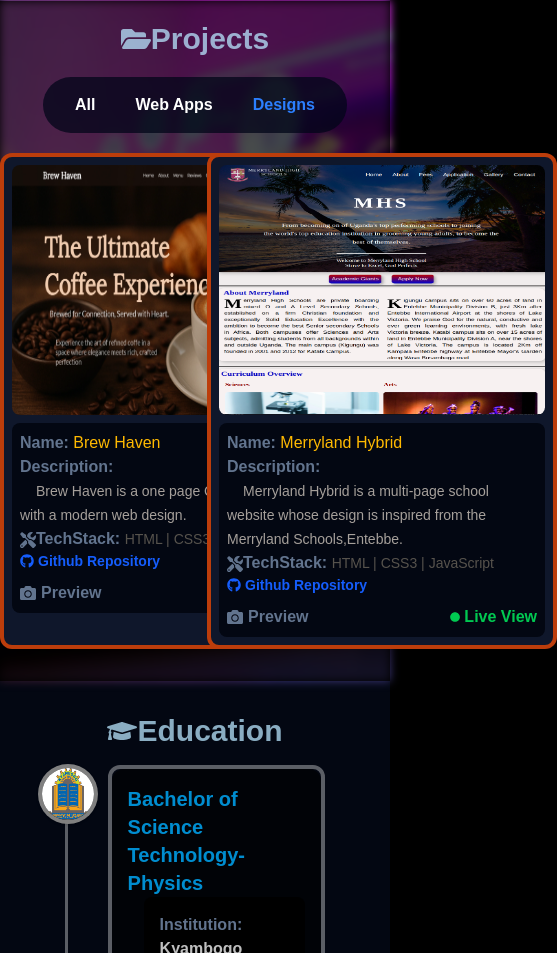
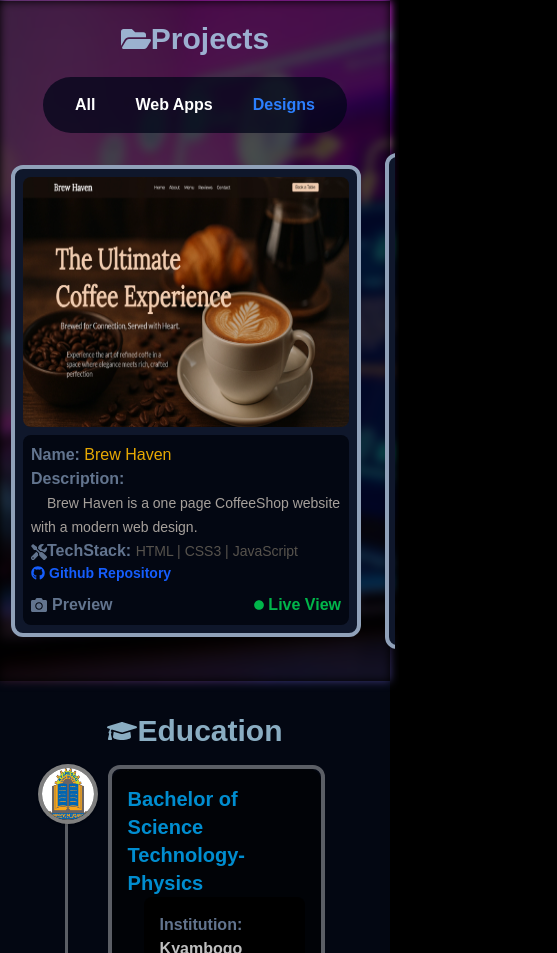
Before and after one commit to Thierry256-dev/Portfolio, a React (Vite) app: page /designs in a window 390 px wide. Shown: the part 1631-2584 px from the top of the page, 557 px wide, since content can reach past the window. Built offline with nearby package versions, Linux system fonts and the light colour scheme.

Commit message:
Adding animations and fixing projects layout on small screens

```diff
--- a/src/App.jsx
+++ b/src/App.jsx
@@ -18,6 +18,12 @@
 function App() {
   const aboutRef = useRef(null);
   const isAboutInView = useInView(aboutRef, { once: true });
+
+  const projectRef = useRef(null);
+  const isProjectInView = useInView(projectRef, { once: true });
+
+  const projectNavRef = useRef(null);
+  const isProjectNavInView = useInView(projectNavRef, { once: true });
 
   return (
     <>
@@ -47,13 +53,23 @@
         id="projects"
         className="relative flex gap-5 pb-8 flex-col items-center h-auto font-bold"
       >
-        <h1 className="flex items-center z-3 text-sky-200/75 pt-5 text-3xl">
+        <h1
+          ref={projectRef}
+          initial={{ opacity: 0 }}
+          animate={isProjectInView ? { opacity: 1 } : {}}
+          className="flex items-center z-3 text-sky-200/75 pt-5 text-3xl"
+        >
           <FaFolderOpen className="inline" />
           Projects
         </h1>
         <div className="absolute h-full inset-0 z-1 bg-[url('./assets/Bg2.jpg')] bg-no-repeat bg-cover bg-center blur-[5px]"></div>
         <div className="absolute h-full  inset-0 bg-black/70 z-2"></div>
-        <div className="flex sticky top-0 gap-10 px-8 py-4 z-3 bg-slate-950/75 rounded-full text-stone-300">
+        <div
+          ref={projectNavRef}
+          initial={{ opacity: 0, y: 200 }}
+          animate={isProjectNavInView ? { opacity: 1, y: 0 } : {}}
+          className="flex sticky top-0 gap-10 px-8 py-4 z-3 bg-slate-950/75 rounded-full text-stone-300"
+        >
           <NavLink
             to={`/`}
             className={({ isActive }) =>
@@ -79,7 +95,7 @@
             Designs
           </NavLink>
         </div>
-        <div className="z-3">
+        <div className="flex z-3">
           <Outlet />
         </div>
       </section>
--- a/src/Componets/Projects/All.jsx
+++ b/src/Componets/Projects/All.jsx
@@ -1,11 +1,27 @@
 import ProjectCard from "./ProjectCard";
 import { data } from "./projectsData";
+import { motion } from "framer-motion";
 
 export default function All() {
   return (
     <>
-      <div className="grid grid-cols-1 gap-6">
-        {data.map((obj) => (
+      <div className="flex items-center w-100 px-4 overflow-x-auto gap-6 md:grid md:grid-cols-4 lg:grid-cols-4">
+        {data.map((obj, i) => (
+          <motion.div
+            initial={{
+              opacity: 0.5,
+              scale: 0.5,
+            }}
+            whileInView={{
+              opacity: 1,
+              scale: 1,
+            }}
+            transition={{
+              duration: 1,
+              ease: "easeInOut",
+            }}
+            key={i}
+          >
             <ProjectCard
               name={obj.name}
               description={obj.description}
@@ -14,8 +30,8 @@
               tech={obj.tech}
               cover={obj.coverImage}
               screenshots={obj.screenshots}
-            key={obj.id}
             />
+          </motion.div>
         ))}
       </div>
     </>
--- a/src/Componets/Projects/Designs.jsx
+++ b/src/Componets/Projects/Designs.jsx
@@ -1,13 +1,29 @@
 import { data } from "./projectsData";
 import ProjectCard from "./ProjectCard";
+import { motion } from "framer-motion";
 
 export default function WebApps() {
   return (
     <>
-      <div className="grid grid-cols-2 gap-6">
+      <div className="flex items-center w-100 px-4 overflow-x-auto gap-6 md:grid md:grid-cols-4 lg:grid-cols-4">
         {data.map((obj) => {
           if (obj.category === "designs")
             return (
+              <motion.div
+                initial={{
+                  opacity: 0.5,
+                  scale: 0.5,
+                }}
+                whileInView={{
+                  opacity: 1,
+                  scale: 1,
+                }}
+                transition={{
+                  duration: 1,
+                  ease: "easeInOut",
+                }}
+                key={obj.id}
+              >
                 <ProjectCard
                   name={obj.name}
                   description={obj.description}
@@ -16,8 +32,8 @@
                   tech={obj.tech}
                   cover={obj.coverImage}
                   screenshots={obj.screenshots}
-                key={obj.id}
                 />
+              </motion.div>
             );
         })}
       </div>
--- a/src/Componets/Projects/ProjectCard.jsx
+++ b/src/Componets/Projects/ProjectCard.jsx
@@ -1,5 +1,6 @@
 import { FaCamera, FaCircle, FaGithub, FaTimes, FaTools } from "react-icons/fa";
 import { useState } from "react";
+import { motion, AnimatePresence } from "framer-motion";
 
 export default function ProjectCard({
   name,
@@ -22,12 +23,12 @@
 
   return (
     <>
-      <div className=" flex flex-col gap-2 bg-slate-900 p-2 rounded-xl w-[350px] border-4 border-orange-600/75">
-        <img src={cover} className="h-[250px] overflow-hidden rounded-lg" />
+      <div className=" flex flex-col gap-2 bg-slate-900 p-2 rounded-xl w-[350px]  border-4 border-slate-400">
+        <img src={cover} className=" overflow-hidden h-[250px] rounded-lg" />
         <div className="flex flex-col text-slate-500 bg-gray-950 p-2 rounded-lg g-4">
           <p>
             <span>Name: </span>
-            <span className="text-amber-400 font-normal">{name}</span>
+            <span className="text-amber-400/90 font-normal">{name}</span>
           </p>
           <p>
             <span className="block">Description:</span>
@@ -56,15 +57,29 @@
               <FaCamera className="inline mr-[5px]" />
               Preview
             </span>
-            <a href={link} className="text-green-500 flex items-center">
+            <a href={link} className="text-green-500/90 flex items-center">
               <FaCircle className="inline w-[10px] mr-[4px]" />
               Live View
             </a>
           </div>
-          <div
+          <AnimatePresence>
+            <motion.div
+              initial={{
+                scale: 0,
+              }}
+              whileInView={{
+                scale: 1,
+              }}
+              exit={{
+                scale: 0,
+              }}
+              transition={{
+                duration: 0.8,
+                ease: "easeInOut",
+              }}
               className={
                 isActive
-                ? "flex flex-col  items-center absolute rounded-lg top-0 left-0 w-[100%] h-[100%] px-2 overflow-y-auto overflow-x-hidden scroll-smooth bg-gray-950 z-5"
+                  ? "flex flex-col border-2 border-white/50  items-center absolute rounded-lg top-0 left-0 w-[100%] h-[100%] px-2 overflow-y-auto overflow-x-hidden scroll-smooth bg-gray-950 z-5"
                   : "hidden"
               }
             >
@@ -78,7 +93,8 @@
               {screenshots.map((shot) => (
                 <img key={shot} src={shot} />
               ))}
-          </div>
+            </motion.div>
+          </AnimatePresence>
         </div>
       </div>
     </>
--- a/src/Componets/Projects/WebApps.jsx
+++ b/src/Componets/Projects/WebApps.jsx
@@ -1,13 +1,29 @@
 import { data } from "./projectsData";
 import ProjectCard from "./ProjectCard";
+import { motion } from "framer-motion";
 
 export default function WebApps() {
   return (
     <>
-      <div className="grid grid-cols-2 gap-6">
+      <div className="flex items-center w-100 px-4 overflow-x-auto gap-6 md:grid md:grid-cols-4 lg:grid-cols-4">
         {data.map((obj) => {
           if (obj.category === "webapps")
             return (
+              <motion.div
+                initial={{
+                  opacity: 0.5,
+                  scale: 0.5,
+                }}
+                whileInView={{
+                  opacity: 1,
+                  scale: 1,
+                }}
+                transition={{
+                  duration: 1,
+                  ease: "easeInOut",
+                }}
+                key={obj.id}
+              >
                 <ProjectCard
                   name={obj.name}
                   description={obj.description}
@@ -16,8 +32,8 @@
                   tech={obj.tech}
                   cover={obj.coverImage}
                   screenshots={obj.screenshots}
-                key={obj.id}
                 />
+              </motion.div>
             );
         })}
       </div>
```
Lines whose indentation alone changed are shown as unchanged.
